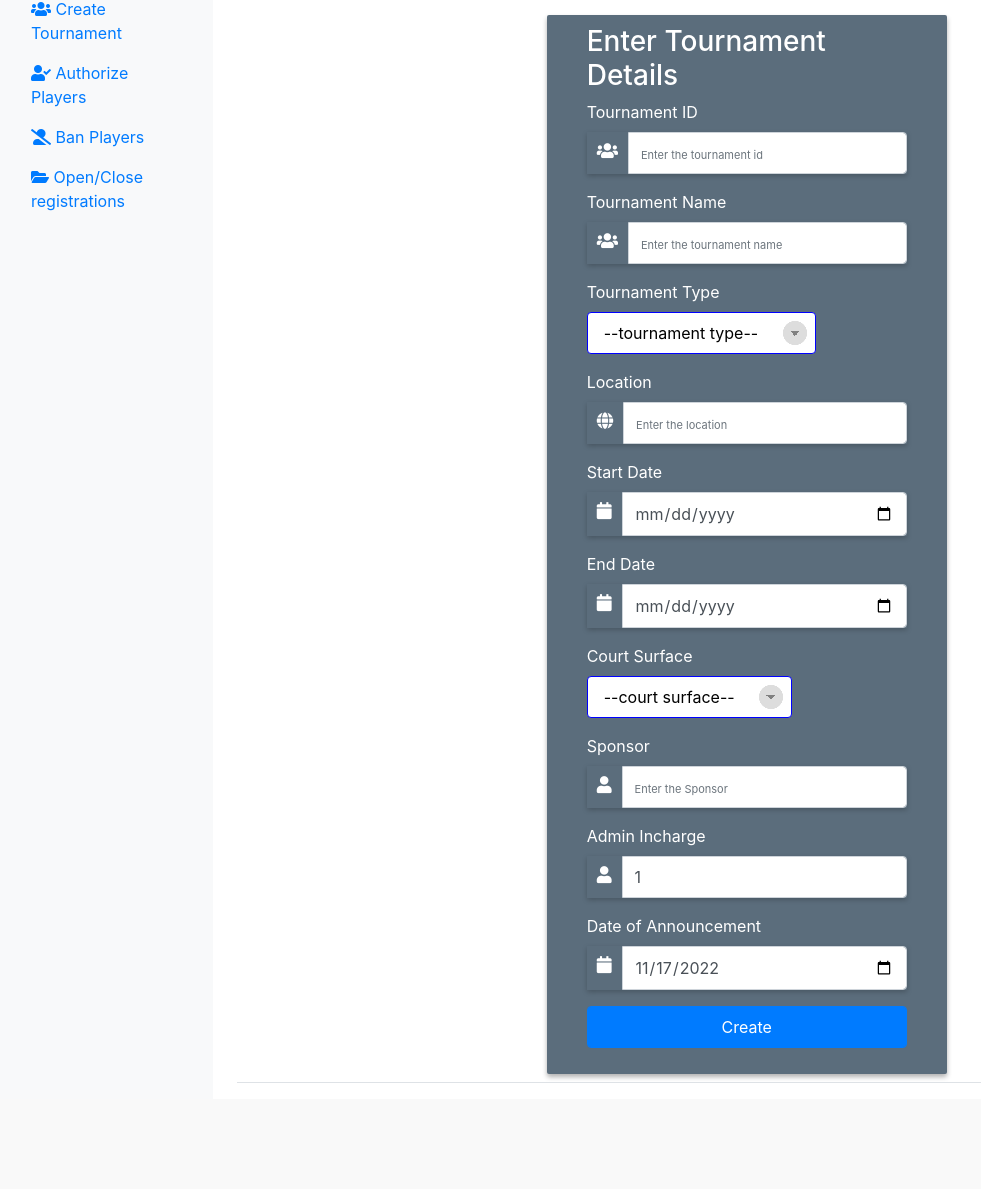
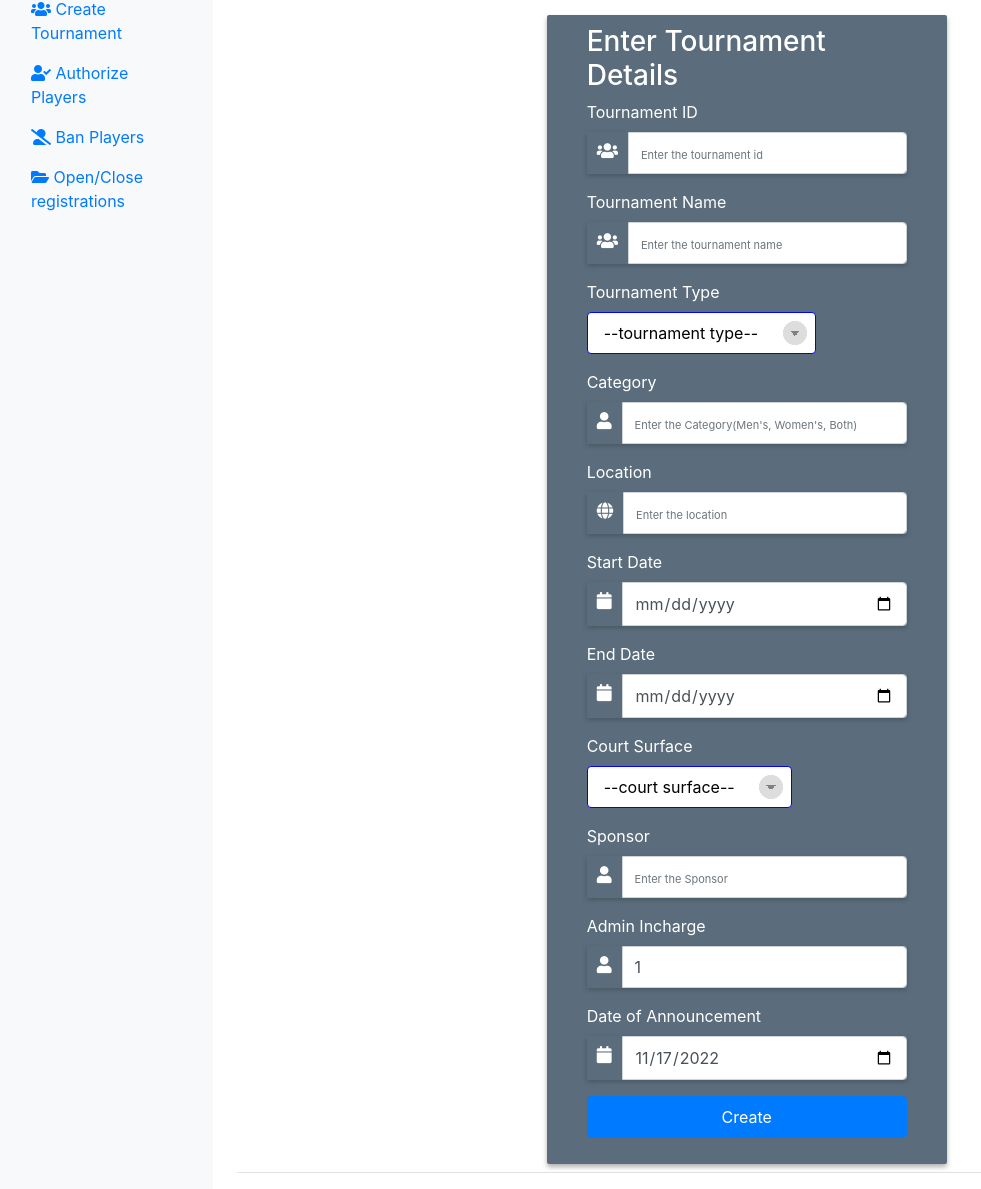
Before and after one commit to AdithyaK243/w4111-proj1, a Flask app: page /createTour in a window 1280 px wide. Shown: the part 99-1288 px from the top of the page, without its empty margins (0-981 px from the left). Before the commit the page ends 1182 px from the top, so only its background shows below. Run offline with Flask 2, Linux system fonts and the light colour scheme; the visitor is signed in with stand-in values (Sample User, id 1); data that the repository does not hold is empty; parts of the project's set-up code (start-up, migrations or seed data) failed here and were passed over; some libraries are stand-ins or nearby versions.

Commit message:
Modification and slight changes

```diff
--- a/server.py
+++ b/server.py
@@ -69,17 +69,24 @@ def home():
     cursor = conn.cursor(cursor_factory=psycopg2.extras.DictCursor)
     print(engine.table_names())
 
-    cursor.execute("SELECT Tournament_ID, Category, Player_1_Name, Player_2_Name, Round FROM (SELECT * FROM Fixtures JOIN (SELECT Player_ID AS Player_1_ID, First_Name || ' ' || Last_Name AS Player_1_Name FROM Players) AS Player_1_Names ON Player_1=Player_1_ID) AS Fixtures_Temp JOIN (SELECT Player_ID AS Player_2_ID, First_Name || ' ' || Last_Name AS Player_2_Name FROM Players) AS Player_2_Names ON Player_2=Player_2_ID WHERE Player_1 IS NOT NULL AND Player_2 IS NOT NULL AND Winner IS NULL ORDER BY Tournament_ID ASC, Fixture_ID ASC")
+    cursor.execute("SELECT Tournament_Name, Category, Player1.First_Name || ' ' || Player1.Last_Name AS Player_1_Name, Player2.First_Name || ' ' || Player2.Last_Name AS Player_2_Name, Round FROM Fixtures, Tournaments, Players AS Player1, Players AS Player2 WHERE Tournaments.Tournament_ID=Fixtures.Tournament_ID AND Player1.Player_ID=Player_1 AND Player2.Player_ID=Player_2 AND Player_1 IS NOT NULL AND Player_2 IS NOT NULL AND Winner IS NULL ORDER BY Fixtures.Tournament_ID ASC, Fixture_ID ASC")
     fixtures = cursor.fetchall()
 
-    cursor.execute("SELECT * FROM tournaments")
+    cursor.execute("SELECT Tournaments.Tournament_ID, Tournament_Name, Tournament_Type, Category, Status, Location, Start_Date, End_Date, Court_Surface, Sponsor, Admin_Name, Date_of_Announcement FROM Tournaments, Tournament_Points, Register, Admins WHERE Tournaments.Tournament_ID=Register.Tournament_ID AND Tournaments.Tournament_Type_ID=Tournament_Points.Tournament_Type_ID AND Admin_Incharge=Admin_ID")
     tournaments = cursor.fetchall()
+
+    cursor.execute("SELECT RANK () OVER (ORDER BY Points DESC) Rank, Player_ID, First_Name || ' ' || Last_Name AS Player_Name, Country, Points FROM Players WHERE Sex='M' ORDER BY Points DESC")
+    men_rankings = cursor.fetchall()
+
+    cursor.execute("SELECT RANK () OVER (ORDER BY Points DESC) Rank, Player_ID, First_Name || ' ' || Last_Name AS Player_Name, Country, Points FROM Players WHERE Sex='F' ORDER BY Points DESC")
+    women_rankings = cursor.fetchall()
     cursor.close()
 
-    fixture_heading = ('Fixture_ID', 'Tournament_ID', 'Category', 'Player_1', 'Player_2', 'Round', 'Winner', 'Score')
-    tournament_headings = ('Tournament_ID', 'Tournament_Name', 'Tournament_Type', 'Location','Start_Date', 'End_Date', 'Court_Surface', 'Sponsor', 'Admin_Incharge', 'Date_of_Announcement')
+    fixture_heading = ('Tournament', 'Category', 'Player 1', 'Player 2', 'Round')
+    tournament_heading = ('ID', 'Tournament', 'Type', 'Category', 'Registration Status', 'Location','Start Date', 'End Date', 'Surface', 'Sponsor', 'Admin Incharge', 'Announcement Date')
+    ranking_heading = ('Rank', 'ID', 'Player', 'Country', 'Points')
 
-    dict = {'fixture_heading': fixture_heading, 'tournament_heading': tournament_headings, 'fixtures': fixtures, 'tournaments': tournaments}
+    dict = {'fixture_heading': fixture_heading, 'tournament_heading': tournament_heading, 'men_ranking_heading': ranking_heading, 'women_ranking_heading': ranking_heading, 'fixtures': fixtures, 'tournaments': tournaments, 'men_rankings': men_rankings, 'women_rankings': women_rankings}
     return render_template('home.html', **dict)
 
     # # Check if user is loggedin
@@ -235,6 +242,7 @@ def createTour():
                 tournament_id = request.form['tournament_id']
                 tournament_name = request.form['tournament_name']
                 tournament_type = request.form['tournament_type']
+                category = request.form['category']
                 tournament_location = request.form['location']
                 tournament_start = request.form['start_date']
                 tournament_end = request.form['end_date']
@@ -259,6 +267,15 @@ def createTour():
                     flash('Please fill out the form!')
                 else:
                     cursor.execute("INSERT INTO tournaments (tournament_id, tournament_name, tournament_type_id, location, start_date, end_date, court_surface, sponsor, admin_incharge, date_of_announcement) VALUES (%s,%s, %s, %s, %s, %s, %s, %s, %s, %s)", (tournament_id, tournament_name, tournament_type, tournament_location, tournament_start, tournament_end, tournament_surface, tournament_sponsor, tournament_admin, tournament_announcement))
+                    if category == "Men's":
+                        cursor.execute("INSERT INTO Register (Tournament_ID, Category) VALUES (%s, %s)", (tournament_id, "Men's"))
+                    elif category == "Women's":
+                        cursor.execute("INSERT INTO Register (Tournament_ID, Category) VALUES (%s, %s)", (tournament_id, "Women's"))
+                    else:
+                        cursor.execute("INSERT INTO Register (Tournament_ID, Category) VALUES (%s, %s)",
+                                       (tournament_id, "Men's"))
+                        cursor.execute("INSERT INTO Register (Tournament_ID, Category) VALUES (%s, %s)",
+                                       (tournament_id, "Women's"))
                     conn.commit()
                     flash('Tounament successfully created!')
                     return redirect(url_for('createTour'))
@@ -305,7 +322,7 @@ def openCloseRegistrations():
             cursor.execute('SELECT * FROM tournaments WHERE admin_incharge = %s', (session['admin_id'],))
             tournaments = cursor.fetchall()
 
-            cursor.execute('SELECT * FROM register')
+            cursor.execute('SELECT register.tournament_id, tournament_name, category, status, player_count FROM register, tournaments WHERE register.tournament_id=tournaments.tournament_id')
             registrations = cursor.fetchall()
 
             print(tournaments)
@@ -316,7 +333,7 @@ def openCloseRegistrations():
                 for tournament in tournaments:
                     if registration[0] == tournament[0]: final.append(registration)
 
-            headings = ('Tounament_ID', 'Category', 'Status', 'Player Count')
+            headings = ('ID', 'Tournament', 'Category', 'Status', 'Player Count')
             data_dict = {'final': final, 'headings': headings}
             return render_template('adminPrivileges/openCloseRegistrations.html', data=data_dict)
 
@@ -433,11 +450,15 @@ def player():
     cursor = conn.cursor(cursor_factory=psycopg2.extras.DictCursor)
 
     if 'loggedin' in session:
-        cursor.execute('SELECT * FROM register')
+        cursor.execute('SELECT register.tournament_id, tournament_name, category, status, player_count FROM register, tournaments WHERE register.tournament_id=tournaments.tournament_id')
         tournaments = cursor.fetchall()
 
         cursor.execute('SELECT * FROM players WHERE player_id = %s', (session['player_id'], ))
         player = cursor.fetchone()
+
+        cursor.execute(
+            "SELECT RANK () OVER (ORDER BY Points DESC) Rank, Player_ID, First_Name || ' ' || Last_Name AS Player_Name, Country, Points FROM Players WHERE Sex=%s ORDER BY Points DESC", (player['sex']))
+        rankings = cursor.fetchall()
 
         ts = []
         for tournament in tournaments:
@@ -446,8 +467,10 @@ def player():
             else: cat = "F"
             if tournament['status'] == 'Open  ' and cat == player['sex'] : ts.append(tournament)
 
-        headings = ('Tounament_ID', 'Category', 'Status', 'Player Count')
-        data_dict = {'player': player, 'ts': ts, 'headings': headings}
+        headings = ('ID', 'Tournament', 'Category', 'Status', 'Player Count')
+        ranking_heading = ('Rank', 'ID', 'Player', 'Country', 'Points')
+
+        data_dict = {'player': player, 'ts': ts, 'headings': headings, 'ranking_heading': ranking_heading, 'rankings': rankings}
 
         if player['authorizer'] == None:
             return render_template('unauth_player.html', player = player)
--- a/templates/adminPrivileges/createTour.html
+++ b/templates/adminPrivileges/createTour.html
@@ -41,6 +41,16 @@
        </div>
 
        <div class="form-group">
+            <label for="category" class="cols-sm-2 control-label">Category</label>
+            <div class="cols-sm-10">
+             <div class="input-group">
+              <span class="input-group-addon"><i class="fa fa-user fa" aria-hidden="true"></i></span>
+              <input type="text" class="form-control" name="category" id="category"  placeholder="Enter the Category(Men's, Women's, Both)"/>
+             </div>
+            </div>
+        </div>
+
+       <div class="form-group">
         <label for="location" class="cols-sm-2 control-label">Location</label>
         <div class="cols-sm-10">
          <div class="input-group">
@@ -51,7 +61,7 @@
        </div>
 
        <div class="form-group">
-        <label for="stard_date" class="cols-sm-2 control-label">Start Date</label>
+        <label for="start_date" class="cols-sm-2 control-label">Start Date</label>
         <div class="cols-sm-10">
          <div class="input-group">
           <span class="input-group-addon"><i class="fas fa-calendar" aria-hidden="true"></i></span>
--- a/templates/adminPrivileges/openCloseRegistrations.html
+++ b/templates/adminPrivileges/openCloseRegistrations.html
@@ -37,7 +37,7 @@
        </div>
 
         <div class="form-group">
-            <label for="status" class="cols-sm-2 control-label">Staus (Open/Closed)</label>
+            <label for="status" class="cols-sm-2 control-label">Status (Open/Closed)</label>
             <div class="cols-sm-10">
              <div class="input-group">
               <span class="input-group-addon"><i class="fa fa-user fa" aria-hidden="true"></i></span>
```
Also changed, not shown: templates/home.html (+34 -2 lines), templates/player.html (+16 -0 lines).
